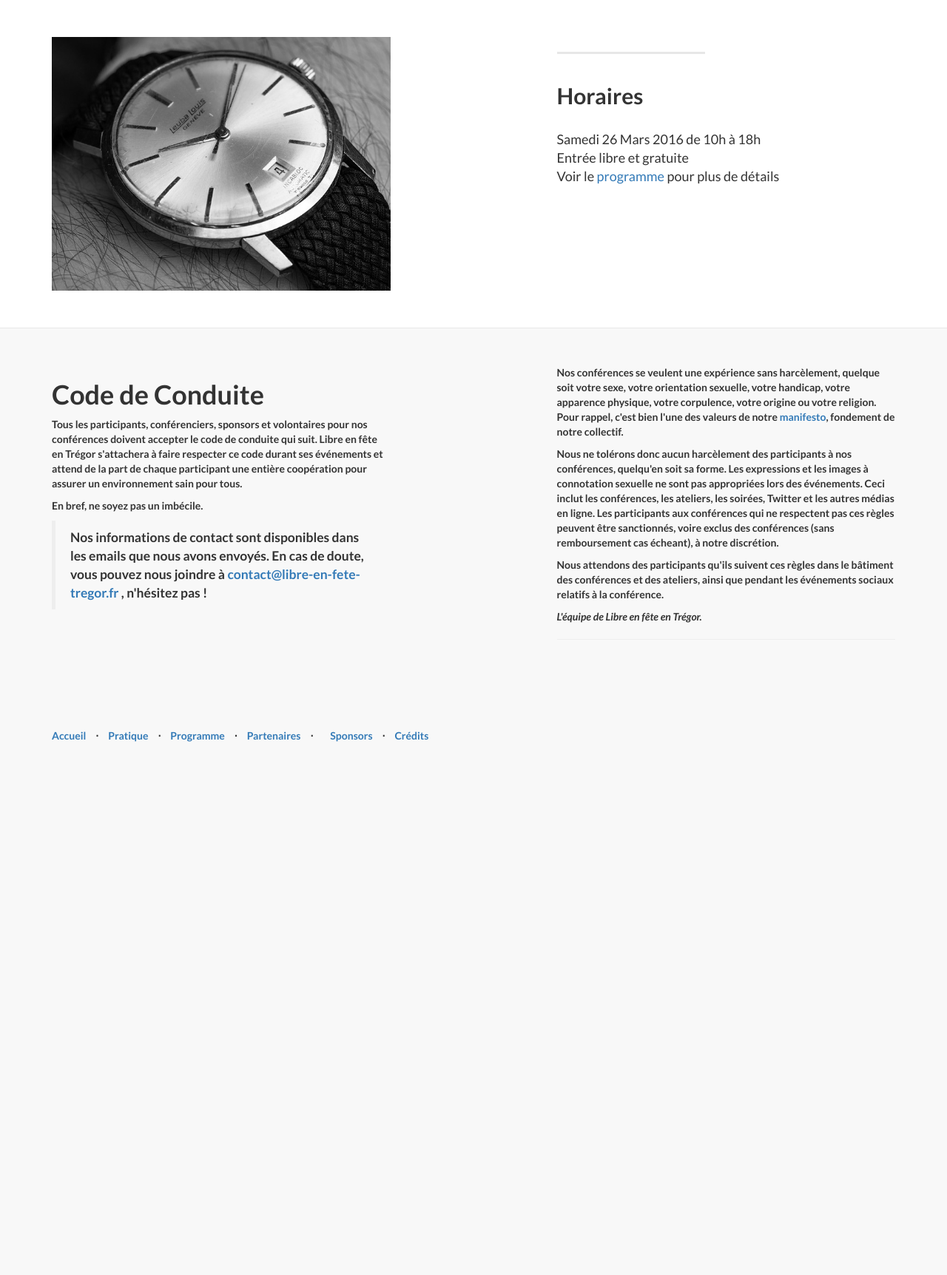
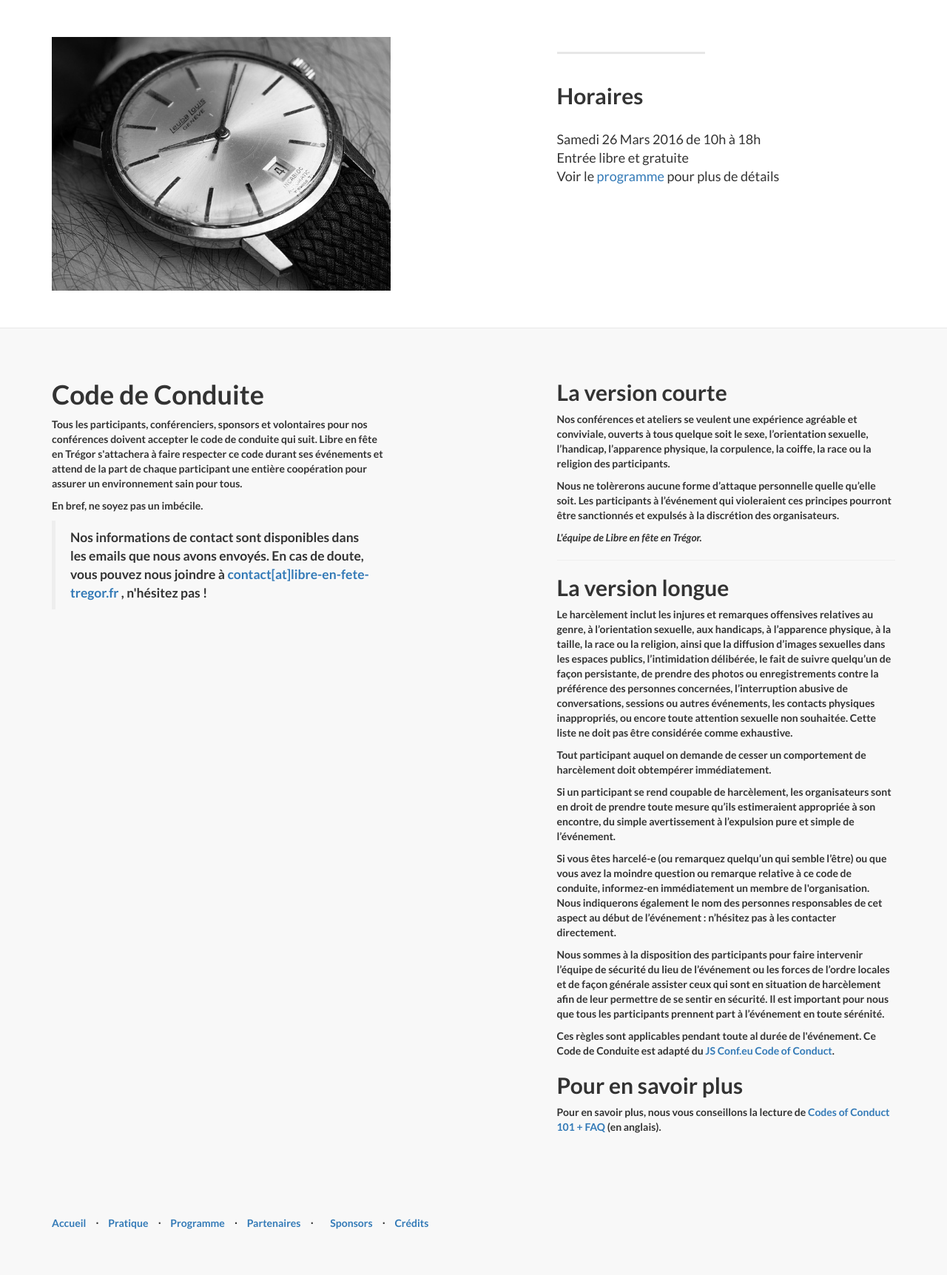
Before and after one commit to FablabLannion/Libre-en-fete-tregor, a PHP site: page /pratique in a window 1280 px wide. Shown: the part 456-2180 px from the top of the page at 74% size. Before the commit the page ends 1459 px from the top, so only its background shows below. Run offline with PHP 8.4, Linux system fonts and the light colour scheme.

Commit message:
correction code de conduite
Signed-off-by: colvert <morgan.richomme@gmail.com>

```diff
--- a/www/views/pratique.php
+++ b/www/views/pratique.php
@@ -75,15 +75,30 @@ environnement sain pour tous.</p>
 <blockquote>
 <p>Nos informations de contact sont disponibles dans les emails que nous avons
 envoyés. En cas de doute, vous pouvez nous joindre à
-<a href="mailto:contact@libre-en-fete-tregor.fr ">contact@libre-en-fete-tregor.fr </a>, n&#39;hésitez pas !</p>
+<a href="mailto:contact@libre-en-fete-tregor.fr ">contact[at]libre-en-fete-tregor.fr </a>, n&#39;hésitez pas !</p>
 </blockquote>
                 </div>
                 <div class="col-lg-5 col-lg-offset-2 col-sm-6">
-                  <p>Nos conférences se veulent une expérience sans harcèlement, quelque soit votre sexe, votre orientation sexuelle, votre handicap, votre apparence physique, votre corpulence, votre origine ou votre religion. Pour rappel, c&#39;est bien l&#39;une des valeurs de notre <a href="/">manifesto</a>, fondement de notre collectif.</p>
-                  <p>Nous ne tolérons donc aucun harcèlement des participants à nos conférences, quelqu&#39;en soit sa forme. Les expressions et les images à connotation sexuelle ne sont pas appropriées lors des événements. Ceci inclut les conférences, les ateliers, les soirées, Twitter et les autres médias en ligne. Les participants aux conférences qui ne respectent pas ces règles peuvent être sanctionnés, voire exclus des conférences (sans remboursement cas écheant), à notre discrétion.</p>
-                  <p>Nous attendons des participants qu&#39;ils suivent ces règles dans le bâtiment des conférences et des ateliers, ainsi que pendant les événements sociaux relatifs à la conférence.</p>
+                  <h2>La version courte</h2><p>Nos conférences et ateliers se veulent une expérience agréable et conviviale, ouverts à tous quelque soit le sexe, l’orientation sexuelle, l’handicap, l’apparence physique, la corpulence, la coiffe, la race ou la religion des participants. </p>
+                  <p>Nous ne tolèrerons aucune forme d’attaque personnelle quelle qu’elle soit. Les participants à l’événement qui violeraient ces principes pourront être sanctionnés et expulsés à la discrétion des organisateurs.</p>
                   <p><em>L&#39;équipe de Libre en fête en Trégor.</em></p>
                   <hr>
+                  <h2>La version longue</h2><p>Le harcèlement inclut les injures et remarques offensives relatives au genre, à l’orientation sexuelle, aux handicaps, à l’apparence physique, à la taille, la race ou la religion, ainsi que la diffusion d’images sexuelles dans les espaces publics, l’intimidation délibérée, le fait de suivre quelqu’un de façon persistante, de prendre des photos ou enregistrements contre la préférence des personnes concernées, l’interruption abusive de conversations, sessions ou autres événements, les contacts physiques inappropriés, ou encore toute attention sexuelle non souhaitée. Cette liste ne doit pas être considérée comme exhaustive.</p>
+
+<p>Tout participant auquel on demande de cesser un comportement de harcèlement doit obtempérer immédiatement.</p>
+
+<p>Si un participant se rend coupable de harcèlement, les organisateurs sont en droit de prendre toute mesure qu’ils estimeraient appropriée à son encontre, du simple avertissement à l’expulsion pure et simple de l’événement.</p>
+
+<p>Si vous êtes harcelé-e (ou remarquez quelqu’un qui semble l’être) ou que vous avez la moindre question ou remarque relative à ce code de conduite, informez-en immédiatement un membre de l'organisation. Nous indiquerons également le nom des personnes responsables de cet aspect au début de l’événement : n’hésitez pas à les contacter directement.</p>
+
+<p>Nous sommes à la disposition des participants pour faire intervenir l’équipe de sécurité du lieu de l’événement ou les forces de l’ordre locales et de façon générale assister ceux qui sont en situation de harcèlement afin de leur permettre de se sentir en sécurité. Il est important pour nous que tous les participants prennent part à l’événement en toute sérénité.</p>
+
+<p>Ces règles sont applicables pendant toute al durée de l'événement.
+Ce Code de Conduite est adapté du <a href="http://2014.jsconf.eu/code-of-conduct.html">JS Conf.eu Code of Conduct</a>.</p>
+
+                  <h2>Pour en savoir plus</h2>
+                  <p>Pour en savoir plus, nous vous conseillons la lecture de <a href="http://www.ashedryden.com/blog/codes-of-conduct-101-faq">Codes of Conduct 101 + FAQ</a> (en anglais).</p>
+
                 </div>
             </div>
 
```
